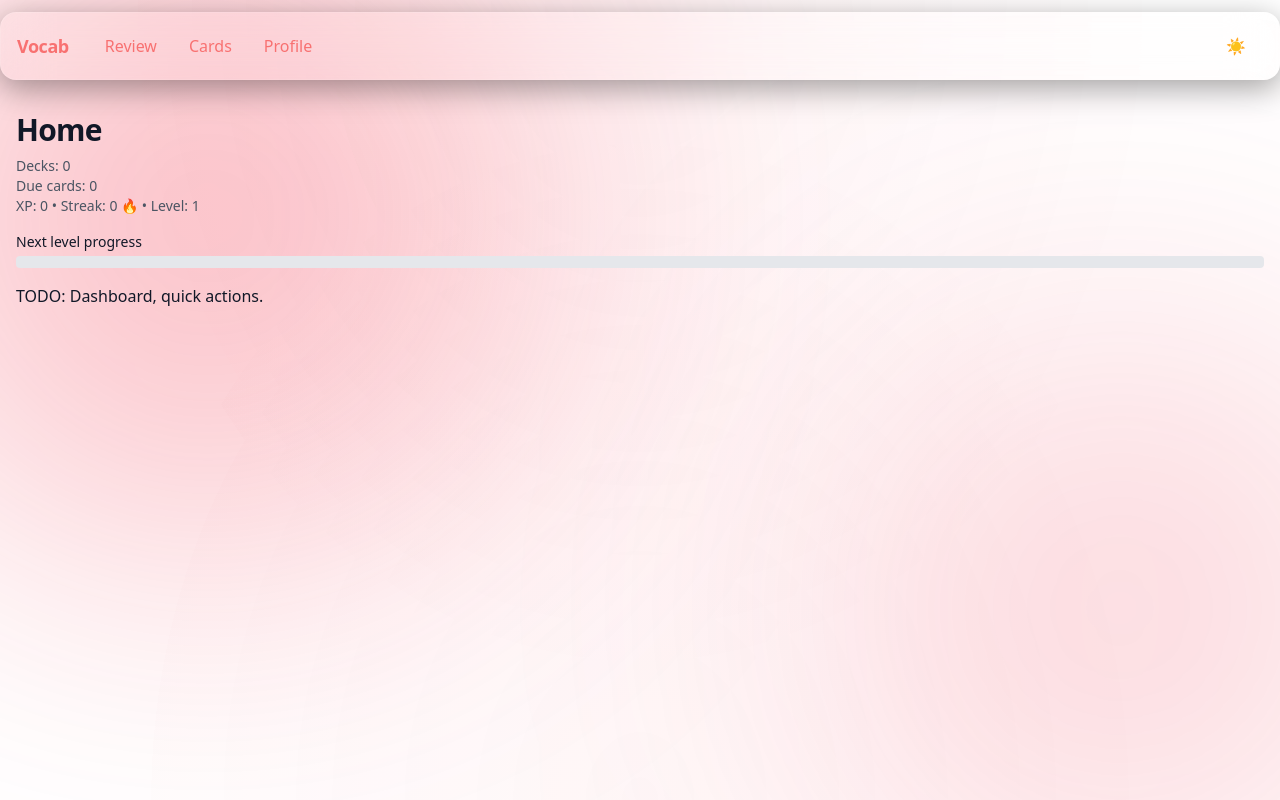
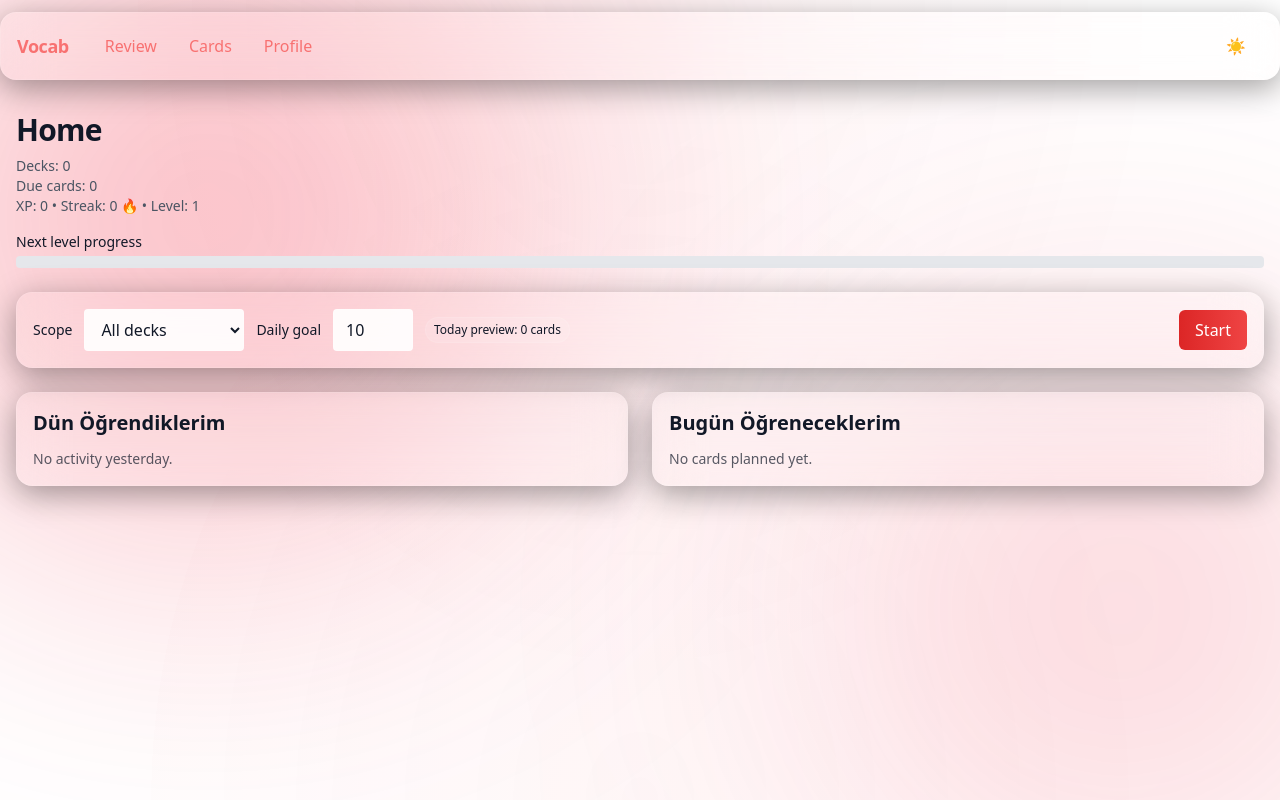
Before and after one commit to UmutYLCN/VocabWebSite, a React (Vite) app: page / in a window 1280 px wide. Built offline with nearby package versions, Linux system fonts and the light colour scheme.

Commit message:
feat(home): add Today (goal-based batch) and Yesterday blocks with scope/goal controls; feat(store): preferences + getTodayBatch; feat(review): support limit/deck query; feat(sm2): track lastReviewedAt

```diff
--- a/src/lib/sm2.ts
+++ b/src/lib/sm2.ts
@@ -37,5 +37,6 @@ export function reviewWithSm2(prev: ReviewState, quality: 0|1|2|3|4|5, now: Date
   const due = new Date(now)
   due.setDate(due.getDate() + next.interval)
   next.dueAt = due.toISOString()
+  next.lastReviewedAt = now.toISOString()
   return next
 }
--- a/src/pages/Home.tsx
+++ b/src/pages/Home.tsx
@@ -1,11 +1,16 @@
 import { useI18n } from '../app/I18nProvider'
 import { useAppStore } from '../store/useAppStore'
+import { Link, useNavigate } from 'react-router-dom'
 
 export default function Home() {
   const { t } = useI18n()
-  const { getDecks, getDueVocabs, stats } = useAppStore()
+  const navigate = useNavigate()
+  const { getDecks, getDueVocabs, stats, getTodayBatch, preferences, setScope, setDailyGoal } = useAppStore()
   const decks = getDecks()
   const due = getDueVocabs()
+  const today = getTodayBatch()
+  const scopeDeck = preferences.scope === 'deck' ? decks.find(d => d.id === preferences.deckId) : undefined
+  const yesterday = getYesterdayExamples()
   const progressPct = Math.min(100, (stats.xp % 100))
   return (
     <section>
@@ -21,7 +26,80 @@ export default function Home() {
           <div className="h-3 bg-green-500 rounded" style={{ width: `${progressPct}%` }} />
         </div>
       </div>
-      <p className="mt-4">TODO: Dashboard, quick actions.</p>
+
+      {/* Controls */}
+      <div className="glass p-4 mt-6 flex flex-wrap items-center gap-3">
+        <div className="text-sm">Scope</div>
+        <select
+          className="min-w-[160px]"
+          value={preferences.scope === 'deck' ? preferences.deckId ?? '' : 'all'}
+          onChange={e => {
+            const val = e.target.value
+            if (val === 'all') setScope('all')
+            else setScope('deck', val)
+          }}
+        >
+          <option value="all">All decks</option>
+          {decks.map(d => (
+            <option key={d.id} value={d.id}>{d.name}</option>
+          ))}
+        </select>
+        <div className="text-sm">Daily goal</div>
+        <input type="number" className="w-20" min={1} max={200} value={preferences.dailyGoal} onChange={e => setDailyGoal(parseInt(e.target.value || '10', 10))} />
+        <div className="chip">Today preview: {today.length} cards{scopeDeck ? ` • ${scopeDeck.name}` : ''}</div>
+        <button className="btn-primary ml-auto" onClick={() => navigate(`/review?limit=${preferences.dailyGoal}${scopeDeck ? `&deck=${scopeDeck.id}` : ''}`)}>Start</button>
+      </div>
+
+      {/* Two-up panels */}
+      <div className="grid gap-6 md:grid-cols-2 mt-6">
+        <div className="glass p-4">
+          <h2 className="text-xl mb-3">Dün Öğrendiklerim</h2>
+          {yesterday.list.length === 0 ? (
+            <div className="text-sm opacity-70">No activity yesterday.</div>
+          ) : (
+            <ul className="space-y-2">
+              {yesterday.list.map(v => (
+                <li key={v.id} className="flex items-center justify-between">
+                  <div className="font-medium">{v.front}</div>
+                  <div className="text-sm opacity-70">{new Date(v.review.lastReviewedAt!).toLocaleTimeString()}</div>
+                </li>
+              ))}
+            </ul>
+          )}
+        </div>
+        <div className="glass p-4">
+          <h2 className="text-xl mb-3">Bugün Öğreneceklerim</h2>
+          {today.length === 0 ? (
+            <div className="text-sm opacity-70">No cards planned yet.</div>
+          ) : (
+            <ul className="space-y-2">
+              {today.slice(0, 10).map(v => (
+                <li key={v.id} className="flex items-center justify-between">
+                  <div className="font-medium">{v.front}</div>
+                  <div className="text-xs chip">due {new Date(v.review.dueAt).toLocaleDateString()}</div>
+                </li>
+              ))}
+            </ul>
+          )}
+        </div>
+      </div>
     </section>
   )
 }
+
+function getYesterdayExamples() {
+  const store = useAppStore.getState()
+  const list = Object.values(store.vocabs)
+    .filter(v => !!v.review.lastReviewedAt)
+    .filter(v => sameDayOffset(new Date(v.review.lastReviewedAt!), -1))
+    .sort((a, b) => new Date(b.review.lastReviewedAt!).getTime() - new Date(a.review.lastReviewedAt!).getTime())
+    .slice(0, 5)
+  return { list }
+}
+
+function sameDayOffset(d: Date, offsetDays: number) {
+  const now = new Date()
+  const cmp = new Date(now)
+  cmp.setDate(now.getDate() + offsetDays)
+  return d.getFullYear() === cmp.getFullYear() && d.getMonth() === cmp.getMonth() && d.getDate() === cmp.getDate()
+}
--- a/src/pages/Review.tsx
+++ b/src/pages/Review.tsx
@@ -4,10 +4,12 @@ import ReviewControls from '../components/ReviewControls'
 import { useI18n } from '../app/I18nProvider'
 import { useAppStore } from '../store/useAppStore'
 import { Vocab } from '../types/models'
+import { useSearchParams } from 'react-router-dom'
 
 export default function Review() {
   const { t } = useI18n()
-  const { getDueVocabs, reviewAnswer } = useAppStore()
+  const { getDueVocabs, reviewAnswer, getTodayBatch } = useAppStore()
+  const [params] = useSearchParams()
   const [queue, setQueue] = useState<Vocab[]>([])
   const [index, setIndex] = useState(0)
   const [showBack, setShowBack] = useState(false)
@@ -15,10 +17,17 @@ export default function Review() {
   const current = queue[index]
 
   useEffect(() => {
-    setQueue(getDueVocabs())
+    const limitParam = params.get('limit')
+    const deckParam = params.get('deck') || undefined
+    if (limitParam) {
+      const limit = parseInt(limitParam, 10)
+      setQueue(getTodayBatch(isNaN(limit) ? undefined : limit, deckParam || undefined))
+    } else {
+      setQueue(getDueVocabs())
+    }
     setIndex(0)
     setShowBack(false)
-  }, [getDueVocabs])
+  }, [getDueVocabs, getTodayBatch, params])
 
   const remaining = useMemo(() => (queue.length ? queue.length - index : 0), [queue.length, index])
 
--- a/src/store/useAppStore.ts
+++ b/src/store/useAppStore.ts
@@ -8,6 +8,11 @@ type AppState = {
   decks: Record<string, Deck>
   vocabs: Record<string, Vocab>
   stats: Gamification & { lastReviewDate?: string }
+  preferences: {
+    dailyGoal: number
+    scope: 'all' | 'deck'
+    deckId?: string
+  }
 }
 
 type AppActions = {
@@ -25,6 +30,9 @@ type AppActions = {
   exportData: () => string
   importData: (json: string) => boolean
   resetAll: () => void
+  setDailyGoal: (n: number) => void
+  setScope: (s: 'all' | 'deck', deckId?: string) => void
+  getTodayBatch: (limit?: number, deckId?: string) => Vocab[]
 }
 
 export const useAppStore = create<AppState & AppActions>()(
@@ -33,6 +41,7 @@ export const useAppStore = create<AppState & AppActions>()(
       decks: {},
       vocabs: {},
       stats: { xp: 0, streak: 0, level: 1 },
+      preferences: { dailyGoal: 10, scope: 'all' },
 
       addDeck: (name, description) => {
         const id = newId()
@@ -143,7 +152,26 @@ export const useAppStore = create<AppState & AppActions>()(
       },
 
       resetAll: () => {
-        set({ decks: {}, vocabs: {}, stats: { xp: 0, streak: 0, level: 1 } })
+        set({ decks: {}, vocabs: {}, stats: { xp: 0, streak: 0, level: 1 }, preferences: { dailyGoal: 10, scope: 'all' } })
+      },
+
+      setDailyGoal: (n: number) => set(s => ({ preferences: { ...s.preferences, dailyGoal: Math.max(1, Math.min(200, Math.floor(n))) } })),
+      setScope: (scope, deckId) => set(s => ({ preferences: { ...s.preferences, scope, deckId } })),
+
+      getTodayBatch: (limit, deckId) => {
+        const prefs = get().preferences
+        const lim = Math.max(1, Math.min(200, limit ?? prefs.dailyGoal))
+        const all = Object.values(get().vocabs)
+        const filtered = deckId ? all.filter(v => v.deckId === deckId) : all
+        const due = filtered
+          .filter(v => new Date(v.review.dueAt).getTime() <= Date.now())
+          .sort((a, b) => new Date(a.review.dueAt).getTime() - new Date(b.review.dueAt).getTime())
+        if (due.length >= lim) return due.slice(0, lim)
+        const need = lim - due.length
+        const fresh = filtered
+          .filter(v => (v.review.reps || 0) === 0)
+          .slice(0, need)
+        return [...due, ...fresh]
       }
     }),
     {
--- a/src/types/models.ts
+++ b/src/types/models.ts
@@ -31,4 +31,6 @@ export interface ReviewState {
   reps: number
   /** Next due time, ISO string */
   dueAt: string
+  /** Last reviewed time, ISO string */
+  lastReviewedAt?: string
 }
```
